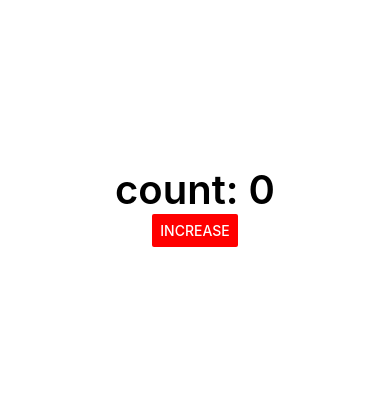
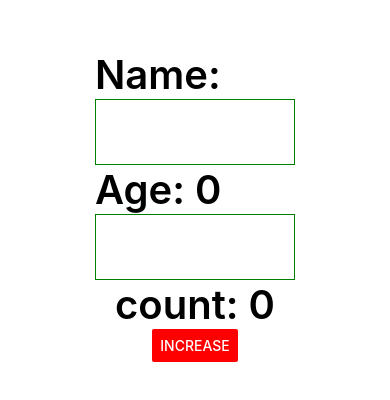
Before and after one commit to baolinh-dev/react_native-todolist-hoidanit, a React Native app: screen / in a window 390 px wide. Shown: the part 216-616 px from the top of the page. Built offline with nearby package versions, Linux system fonts and the light colour scheme.

Commit message:
solve with numeric values

```diff
--- a/App.tsx
+++ b/App.tsx
@@ -1,16 +1,49 @@
 import { useState } from "react";
-import { Button, StyleSheet, Text, View } from "react-native";
+import { Button, StyleSheet, Text, TextInput, View } from "react-native";
 
 export default function App() {
-  const [count, setCount] = useState<number>(0)
+  const [count, setCount] = useState<number>(0);
+  const [name, setName] = useState<string>("");
+  const [age, setAge] = useState<number>(0);
 
   return (
     <View style={styles.container}>
-      <Text style = {{ fontSize: 40, fontWeight: "600"}}>
-        count: {count}
-      </Text>
       <View>
-        <Button color={"red"} title="Increase" onPress={() => setCount(count + 1)} />
+        <Text style={{ fontSize: 40, fontWeight: "600" }}>Name: {name}</Text>
+        <TextInput
+          multiline
+          onChangeText={(value) => setName(value)}
+          style={{
+            borderColor: "green",
+            borderWidth: 1,
+            width: 200,
+            padding: 15,
+          }}
+        />
+      </View>
+      <View>
+        <Text style={{ fontSize: 40, fontWeight: "600" }}>Age: {age}</Text>
+        <TextInput
+          multiline
+          style={{
+            borderColor: "green",
+            borderWidth: 1,
+            width: 200,
+            padding: 15,
+          }}
+          keyboardType="numeric"
+          maxLength={2}
+          onChangeText={(value) => setAge(+value)}
+        />
+      </View>
+
+      <Text style={{ fontSize: 40, fontWeight: "600" }}>count: {count}</Text>
+      <View>
+        <Button
+          color={"red"}
+          title="Increase"
+          onPress={() => setCount(count + 1)}
+        />
       </View>
     </View>
   );
```
